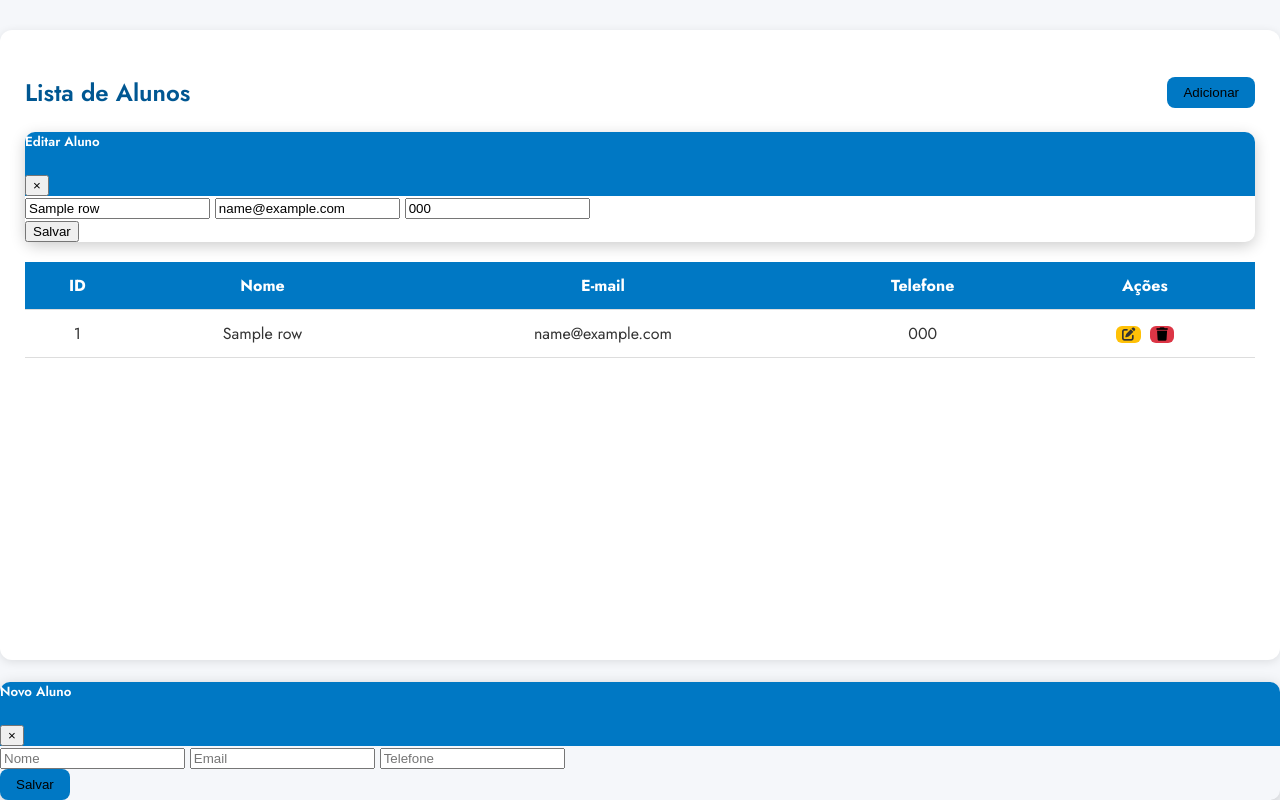
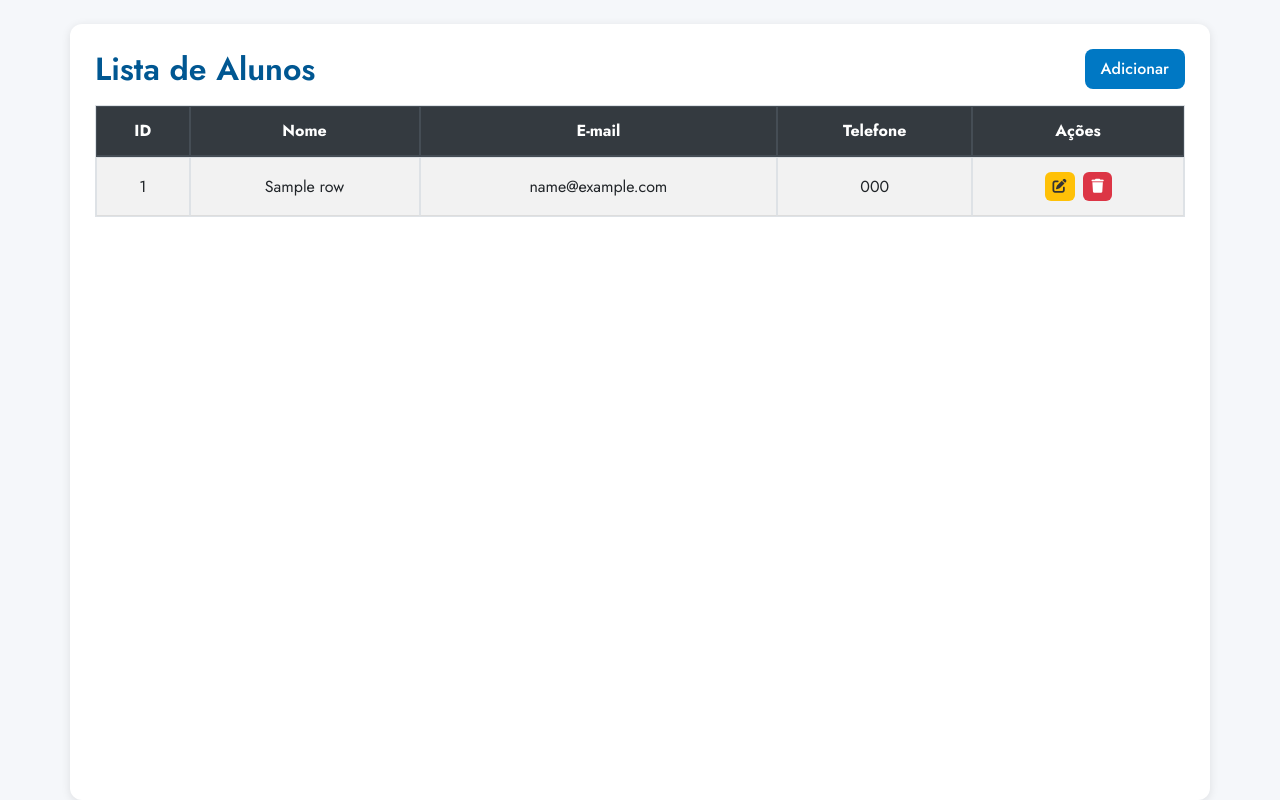
Before and after one commit to brumab/Apl_Web_Flash_CRUD-, a Flask app: template templates/index.html in a window 1280 px wide. Run offline with Flask 3, Linux system fonts and the light colour scheme; the template is opened without the code that fills it: most values are stand-ins (such as "Sample title", 1, 10 or a date in 2020); parts of the project's set-up code (start-up, migrations or seed data) failed here and were passed over; some libraries are stand-ins or nearby versions.

Commit message:
Fix MySQl novo versão 5

```diff
--- a/app.py
+++ b/app.py
@@ -12,7 +12,7 @@
 app.secret_key = os.environ.get("SECRET_KEY", "fallback_key")
 
 # =========================
-# 🗄️ MySQL Config (Render / Aiven)
+# 🗄️ MySQL Config (Aiven / Render)
 # =========================
 app.config['MYSQL_HOST'] = os.environ.get('MYSQL_HOST')
 app.config['MYSQL_USER'] = os.environ.get('MYSQL_USER')
@@ -55,35 +55,37 @@
 
 @app.route('/inserir', methods=['POST'])
 def inserir():
+    nome = request.form['name']
+    email = request.form['email']
+    telefone = request.form['phone']
+
     cur = mysql.connection.cursor()
     cur.execute(
         "INSERT INTO students (name, email, phone) VALUES (%s, %s, %s)",
-        (
-            request.form['name'],
-            request.form['email'],
-            request.form['phone']
-        )
+        (nome, email, telefone)
     )
     mysql.connection.commit()
     cur.close()
-    flash("Aluno inserido com sucesso!")
+
+    flash("Aluno cadastrado com sucesso!")
     return redirect(url_for('index'))
 
 @app.route('/atualizar', methods=['POST'])
 def atualizar():
+    id_dado = request.form['id']
+    nome = request.form['name']
+    email = request.form['email']
+    telefone = request.form['phone']
+
     cur = mysql.connection.cursor()
     cur.execute("""
         UPDATE students
         SET name=%s, email=%s, phone=%s
         WHERE id=%s
-    """, (
-        request.form['name'],
-        request.form['email'],
-        request.form['phone'],
-        request.form['id']
-    ))
+    """, (nome, email, telefone, id_dado))
     mysql.connection.commit()
     cur.close()
+
     flash("Aluno atualizado com sucesso!")
     return redirect(url_for('index'))
 
@@ -93,6 +95,7 @@
     cur.execute("DELETE FROM students WHERE id=%s", (id_dado,))
     mysql.connection.commit()
     cur.close()
+
     flash("Aluno excluído com sucesso!")
     return redirect(url_for('index'))
 
--- a/templates/index.html
+++ b/templates/index.html
@@ -5,17 +5,28 @@
     {{ fontawesome_html() }}
     <title>CRUD de Alunos - Flask</title>
 
-    <link rel="stylesheet" href="https://cdnjs.cloudflare.com/ajax/libs/font-awesome/6.4.0/css/all.min.css">
-    <link rel="stylesheet" href="{{ url_for('static', filename='css/style.css') }}">
+    <!-- Bootstrap CSS -->
+    <link rel="stylesheet"
+          href="https://cdn.jsdelivr.net/npm/bootstrap@4.6.2/dist/css/bootstrap.min.css">
 
+    <!-- Font Awesome -->
+    <link rel="stylesheet"
+          href="https://cdnjs.cloudflare.com/ajax/libs/font-awesome/6.4.0/css/all.min.css">
+
+    <!-- CSS customizado -->
+    <link rel="stylesheet"
+          href="{{ url_for('static', filename='css/style.css') }}">
 </head>
 
 <body>
+
 <div class="container mt-4">
 
     <h2>
         Lista de Alunos
-        <button class="btn btn-primary float-right" data-toggle="modal" data-target="#modalInserir">
+        <button class="btn btn-primary"
+                data-toggle="modal"
+                data-target="#modalInserir">
             Adicionar
         </button>
     </h2>
@@ -39,6 +50,7 @@
             </tr>
         </thead>
         <tbody>
+
         {% for row in students %}
         <tr>
             <td>{{ row.id }}</td>
@@ -71,21 +83,33 @@
             <div class="modal-dialog">
                 <div class="modal-content">
                     <form action="{{ url_for('atualizar') }}" method="POST">
+
                         <div class="modal-header">
                             <h5 class="modal-title">Editar Aluno</h5>
-                                <button type="button" class="close" data-dismiss="modal">&times;</button>
+                            <button type="button"
+                                    class="close"
+                                    data-dismiss="modal">&times;</button>
                         </div>
 
                         <div class="modal-body">
                             <input type="hidden" name="id" value="{{ row.id }}">
-                                <input type="text" name="name" class="form-control mb-2" value="{{ row.name }}" required>
-                                <input type="email" name="email" class="form-control mb-2" value="{{ row.email }}" required>
-                                <input type="tel" name="phone" class="form-control" value="{{ row.phone }}" required>
+                            <input type="text" name="name"
+                                   class="form-control mb-2"
+                                   value="{{ row.name }}" required>
+
+                            <input type="email" name="email"
+                                   class="form-control mb-2"
+                                   value="{{ row.email }}" required>
+
+                            <input type="tel" name="phone"
+                                   class="form-control"
+                                   value="{{ row.phone }}" required>
                         </div>
 
                         <div class="modal-footer">
                             <button class="btn btn-success">Salvar</button>
                         </div>
+
                     </form>
                 </div>
             </div>
@@ -101,26 +125,40 @@
     <div class="modal-dialog">
         <div class="modal-content">
             <form action="{{ url_for('inserir') }}" method="POST">
+
                 <div class="modal-header">
                     <h5 class="modal-title">Novo Aluno</h5>
-                    <button type="button" class="close" data-dismiss="modal">&times;</button>
+                    <button type="button"
+                            class="close"
+                            data-dismiss="modal">&times;</button>
                 </div>
 
                 <div class="modal-body">
-                    <input type="text" name="name" class="form-control mb-2" placeholder="Nome" required>
-                    <input type="email" name="email" class="form-control mb-2" placeholder="Email" required>
-                    <input type="tel" name="phone" class="form-control" placeholder="Telefone" required>
+                    <input type="text" name="name"
+                           class="form-control mb-2"
+                           placeholder="Nome" required>
+
+                    <input type="email" name="email"
+                           class="form-control mb-2"
+                           placeholder="E-mail" required>
+
+                    <input type="tel" name="phone"
+                           class="form-control"
+                           placeholder="Telefone" required>
                 </div>
 
                 <div class="modal-footer">
                     <button class="btn btn-primary">Salvar</button>
                 </div>
+
             </form>
         </div>
     </div>
 </div>
 
+<!-- JS -->
 <script src="{{ url_for('static', filename='js/jquery-3.2.1.min.js') }}"></script>
-<script src="{{ url_for('static', filename='js/bootstrap.min.js') }}"></cript>
+<script src="{{ url_for('static', filename='js/bootstrap.min.js') }}"></script>
+
 </body>
 </html>
```
Lines whose indentation alone changed are shown as unchanged.
